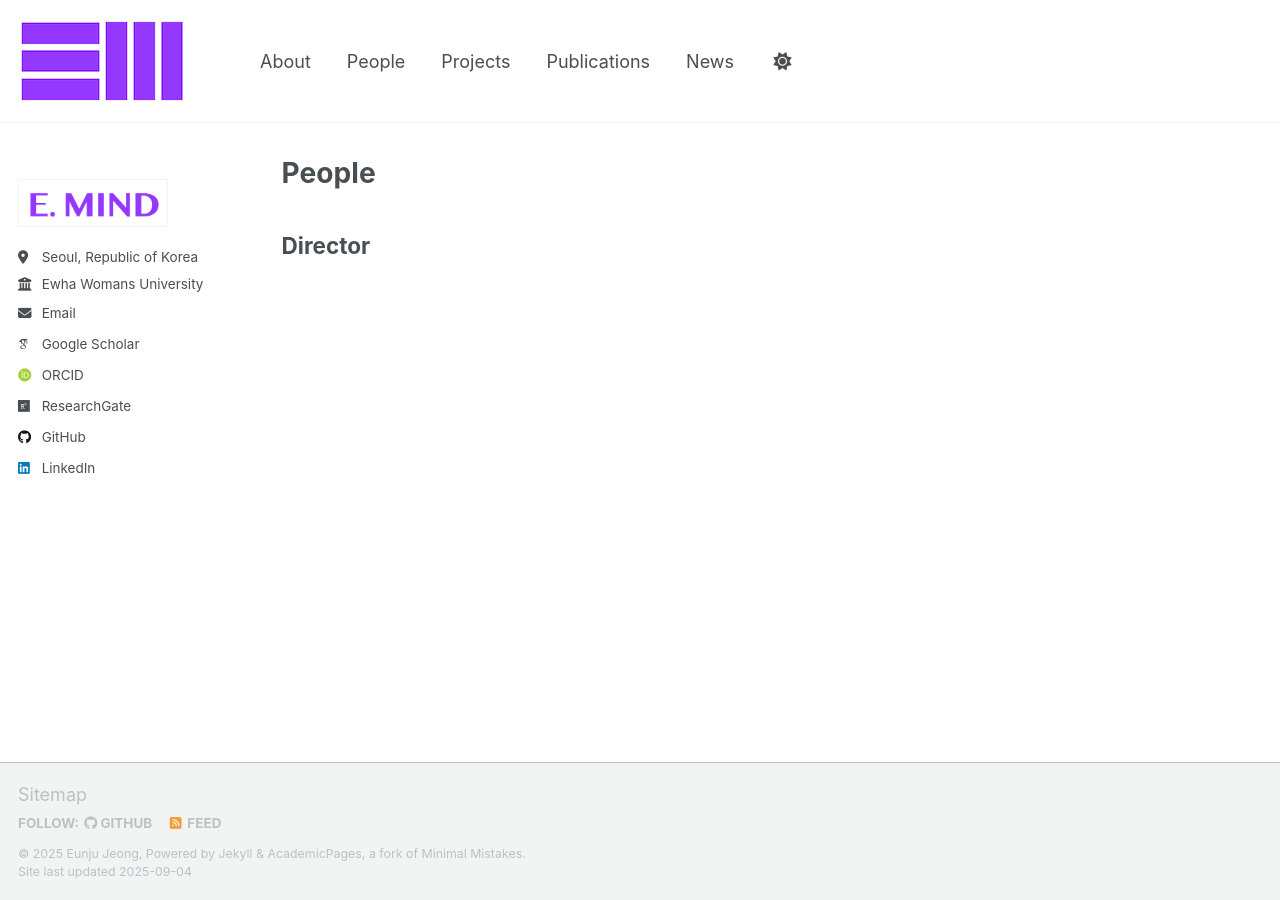
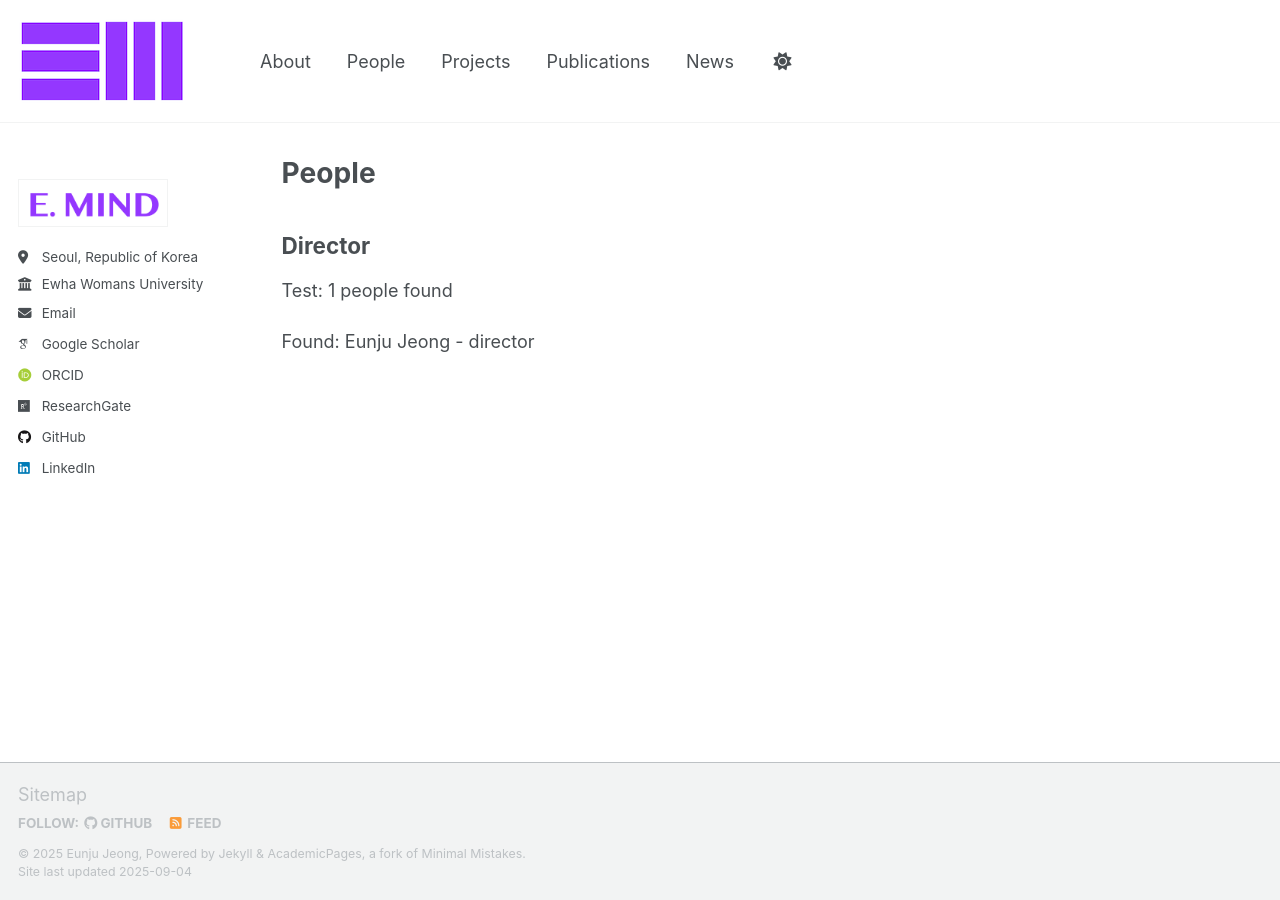
Before and after one commit to eunjujeong/E.MIND, a Jekyll site: the page built from _pages/people.html, in a window 1280 px wide. Built offline with Jekyll 4.4.1, drawn with Linux system fonts in a browser that asks for light colours; some web fonts are replaced; a script that is not in the unit is left out.

Commit message:
Update people.html

```diff
--- a/_pages/people.html
+++ b/_pages/people.html
@@ -6,8 +6,8 @@ author_profile: true
 ---
 
 <h2>Director</h2>
+<p>Test: {{ site.people.size }} people found</p>
+
 {% for person in site.people %}
-  {% if person.category == "director" %}
-    {% include archive-single.html %}
-  {% endif %}
+  <p>Found: {{ person.title }} - {{ person.category }}</p>
 {% endfor %}
```
